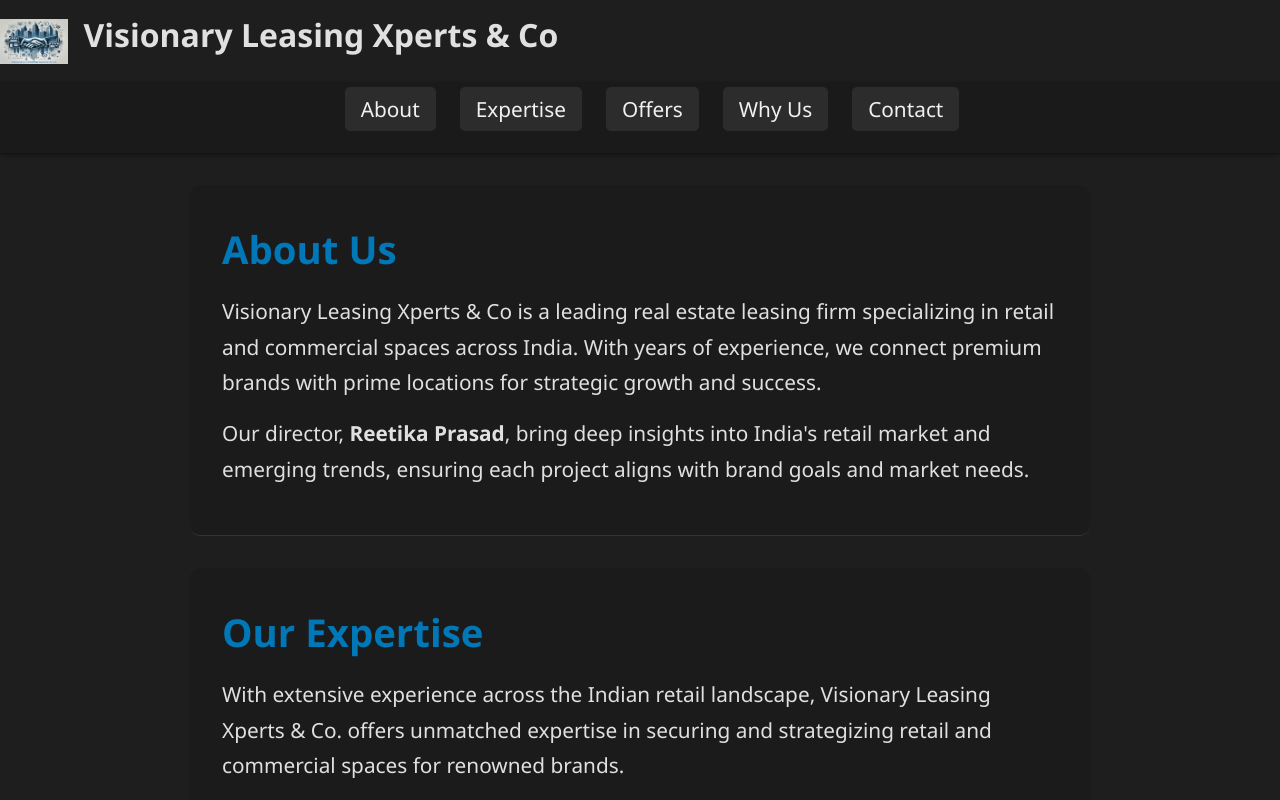
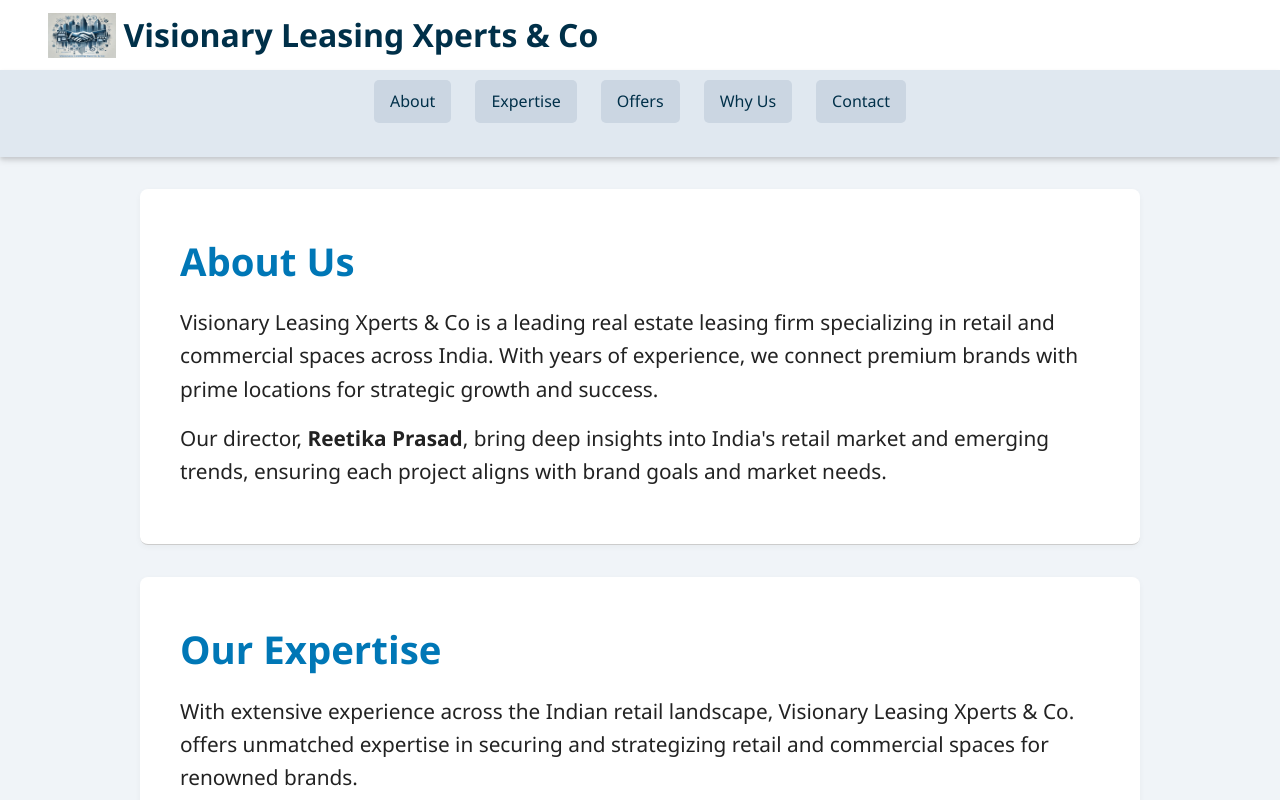
Before and after one commit to AvishiRoy/Visionary-Leasing-Experts-Co, a plain HTML site: page index.html in a window 1280 px wide. Shown: the top 800 px of the page. Drawn offline with Linux system fonts and the light colour scheme.

Commit message:
Add files via upload

```diff
--- a/index.html
+++ b/index.html
@@ -2,7 +2,11 @@
 <html lang="en">
 <head>
   <meta charset="UTF-8" />
-  <meta name="viewport" content="width=device-width, initial-scale=1.0"/>
+  <meta name="viewport" content="width=device-width, initial-scale=1.0, maximum-scale=1.0, user-scalable=no"/>
+  <meta name="description" content="Visionary Leasing Xperts & Co - Leading real estate leasing firm specializing in retail and commercial spaces across India">
+  <meta name="keywords" content="real estate, leasing, retail, commercial, India, property, Reetika Prasad">
+  <meta name="author" content="Visionary Leasing Xperts & Co">
+  <meta name="theme-color" content="#0077b6">
   <title>Visionary Leasing Xperts & Co</title>
   <link rel="stylesheet" href="style.css" />
 </head>
--- a/style.css
+++ b/style.css
@@ -1,4 +1,4 @@
-/* style.css - Updated for better layout and aesthetics */
+/* style.css - Light Theme with Bluish Tint - Mobile Friendly */
 
 * {
   margin: 0;
@@ -8,42 +8,77 @@
 }
 
 body {
-  background-color: #1e1e1e;
-  color: #e0e0e0;
+  background-color: #f0f4f8; /* soft off-white with a bluish tint */
+  color: #222; /* dark text for contrast */
   line-height: 1.7;
-  font-size: 1.3rem; /* increased overall font size */
+  font-size: 1rem; /* Reduced base font size for mobile */
 }
 
-header {
-  background-color: #121212;
-  color: #ffffff;
-  padding: 1rem 2rem;
-  box-shadow: 0 4px 6px rgba(0, 0, 0, 0.3);
+/* Mobile-first responsive design */
+.navbar-container {
+  background-color: #ffffff;
+  box-shadow: 0 4px 6px rgba(0, 0, 0, 0.1);
+  position: sticky;
+  top: 0;
+  z-index: 1000;
 }
 
 /* Logo & Heading Section */
 .header-container {
   display: flex;
   align-items: center;
-  justify-content: flex-start;
+  justify-content: center;
   flex-wrap: wrap;
-  gap: 1rem;
-  padding: 0.5rem 0;
+  gap: 0.5rem;
+  padding: 0.5rem 1rem;
+  text-align: center;
 }
 
 .logo {
-  height: 45px; /* smaller */
+  height: 35px; /* Smaller logo for mobile */
   width: auto;
 }
 
 .header-container h1 {
-  font-size: 2.0rem; /* smaller */
-  flex-grow: 1;
-  text-align: left;
-  margin-right: 45px; /* spacing to center text visually */
+  font-size: 1.2rem; /* Smaller font for mobile */
+  color: #003049;
+  text-align: center;
+  margin: 0;
 }
 
-/* CTA Button Below Heading */
+/* Mobile Navigation */
+.navbar {
+  background-color: #e0e8f0;
+  padding: 0.5rem;
+  text-align: center;
+  box-shadow: 0 2px 4px rgba(0, 0, 0, 0.1);
+}
+
+.navbar ul {
+  list-style: none;
+  display: flex;
+  flex-direction: column; /* Stack vertically on mobile */
+  gap: 0.5rem;
+  padding: 0;
+}
+
+.navbar a {
+  color: #003049;
+  text-decoration: none;
+  font-weight: 500;
+  background-color: #cbd6e2;
+  padding: 0.8rem 1rem;
+  border-radius: 5px;
+  transition: background-color 0.3s ease;
+  display: block; /* Full width on mobile */
+  font-size: 0.9rem;
+}
+
+.navbar a:hover {
+  background-color: #aac4db;
+}
+
+/* CTA Button */
 .cta-container {
   display: flex;
   justify-content: center;
@@ -51,50 +86,18 @@ header {
 }
 
 .cta-button {
-  background-color: #0077b6; /* darker blue */
+  background-color: #0077b6;
   color: white;
-  padding: 0.6rem 1.4rem;
+  padding: 0.8rem 1.5rem;
   border-radius: 6px;
   text-decoration: none;
   font-weight: bold;
   transition: background-color 0.3s ease;
+  font-size: 1rem;
 }
 
 .cta-button:hover {
   background-color: #0096c7;
-}
-
-/* Navbar Styles */
-.navbar {
-  background-color: #1a1a1a;
-  padding: 0.6rem 1rem;
-  text-align: center;
-  position: sticky;
-  top: 0;
-  z-index: 1000;
-  box-shadow: 0 2px 4px rgba(0, 0, 0, 0.4);
-}
-
-.navbar ul {
-  list-style: none;
-  display: flex;
-  justify-content: center;
-  gap: 1.5rem;
-  flex-wrap: wrap;
-}
-
-.navbar a {
-  color: #f1f1f1;
-  text-decoration: none;
-  font-weight: 500;
-  background-color: #2c2c2c;
-  padding: 0.5rem 1rem;
-  border-radius: 5px;
-  transition: background-color 0.3s ease;
-}
-
-.navbar a:hover {
-  background-color: #444;
 }
 
 /* Headings */
@@ -103,13 +106,14 @@ h1, h2, h3 {
 }
 
 h2 {
-  font-size: 2.4rem;
-  color: #0077b6; /* darker blue */
+  font-size: 1.8rem; /* Smaller for mobile */
+  color: #0077b6;
+  text-align: center;
 }
 
 h3 {
-  font-size: 1.5rem;
-  color: #00a4d6;
+  font-size: 1.3rem; /* Smaller for mobile */
+  color: #005f86;
   border-left: 4px solid #0077b6;
   padding-left: 0.6rem;
   margin-top: 1.5rem;
@@ -117,24 +121,32 @@ h3 {
 
 /* Sections */
 section {
-  padding: 2rem;
-  max-width: 900px;
-  margin: 2rem auto;
-  border-bottom: 1px solid #333;
-  background-color: #1b1b1b;
-  border-radius: 10px;
+  padding: 1.5rem 1rem; /* Reduced padding for mobile */
+  max-width: 100%; /* Full width on mobile */
+  margin: 1rem 0.5rem; /* Reduced margins */
+  border-bottom: 1px solid #ccc;
+  background-color: #ffffff;
+  border-radius: 8px;
+  box-shadow: 0 2px 6px rgba(0, 0, 0, 0.04);
 }
 
 p {
   margin-bottom: 1rem;
-  font-size: 1.3rem;
+  font-size: 1rem; /* Smaller font for mobile */
+  color: #222;
+  line-height: 1.6;
 }
 
 /* Lists */
 ul {
   list-style-type: disc;
-  padding-left: 1.5rem;
+  padding-left: 1.2rem;
   margin-bottom: 1rem;
+}
+
+ul li {
+  margin-bottom: 0.5rem; /* Add spacing between list items */
+  font-size: 0.95rem;
 }
 
 ul li::marker {
@@ -144,20 +156,189 @@ ul li::marker {
 /* Footer */
 footer {
   text-align: center;
-  background-color: #121212;
-  color: #ccc;
+  background-color: #e6edf5;
+  color: #555;
   padding: 1rem;
-  font-size: 1.1rem;
-  margin-top: 3rem;
-  border-top: 1px solid #333;
+  font-size: 0.9rem;
+  margin-top: 2rem;
+  border-top: 1px solid #ccc;
 }
 
 /* General Links */
 a {
-  color: #0096c7;
+  color: #0077b6;
   text-decoration: none;
 }
 
 a:hover {
   text-decoration: underline;
 }
+
+/* Tablet Styles (768px and up) */
+@media (min-width: 768px) {
+  body {
+    font-size: 1.1rem;
+  }
+
+  .header-container {
+    justify-content: flex-start;
+    text-align: left;
+    padding: 0.5rem 2rem;
+  }
+
+  .logo {
+    height: 40px;
+  }
+
+  .header-container h1 {
+    font-size: 1.6rem;
+    text-align: left;
+  }
+
+  .navbar ul {
+    flex-direction: row;
+    justify-content: center;
+    gap: 1rem;
+  }
+
+  .navbar a {
+    display: inline-block;
+    padding: 0.5rem 1rem;
+    font-size: 1rem;
+  }
+
+  h2 {
+    font-size: 2rem;
+    text-align: left;
+  }
+
+  h3 {
+    font-size: 1.4rem;
+  }
+
+  section {
+    padding: 2rem;
+    max-width: 800px;
+    margin: 1.5rem auto;
+  }
+
+  p {
+    font-size: 1.1rem;
+  }
+
+  ul li {
+    font-size: 1rem;
+  }
+
+  footer {
+    font-size: 1rem;
+  }
+}
+
+/* Desktop Styles (1024px and up) */
+@media (min-width: 1024px) {
+  body {
+    font-size: 1.3rem;
+  }
+
+  .header-container {
+    padding: 0.5rem 2rem;
+  }
+
+  .logo {
+    height: 45px;
+  }
+
+  .header-container h1 {
+    font-size: 2rem;
+    margin-right: 45px;
+  }
+
+  .navbar {
+    padding: 0.6rem 1rem;
+  }
+
+  .navbar ul {
+    gap: 1.5rem;
+  }
+
+  .navbar a {
+    padding: 0.5rem 1rem;
+    font-size: 1rem;
+  }
+
+  h2 {
+    font-size: 2.4rem;
+  }
+
+  h3 {
+    font-size: 1.5rem;
+  }
+
+  section {
+    padding: 2rem;
+    max-width: 900px;
+    margin: 2rem auto;
+  }
+
+  p {
+    font-size: 1.3rem;
+  }
+
+  ul li {
+    font-size: 1.1rem;
+  }
+
+  footer {
+    font-size: 1.1rem;
+  }
+}
+
+/* Large Desktop Styles (1200px and up) */
+@media (min-width: 1200px) {
+  .header-container {
+    padding: 0.5rem 3rem;
+  }
+
+  section {
+    padding: 2.5rem;
+    max-width: 1000px;
+  }
+}
+
+/* Touch-friendly improvements for mobile */
+@media (max-width: 767px) {
+  .navbar a {
+    min-height: 44px; /* Minimum touch target size */
+    display: flex;
+    align-items: center;
+    justify-content: center;
+  }
+
+  .cta-button {
+    min-height: 44px;
+    display: flex;
+    align-items: center;
+    justify-content: center;
+  }
+
+  /* Improve readability on small screens */
+  section {
+    margin: 0.5rem;
+    border-radius: 6px;
+  }
+
+  /* Better spacing for mobile */
+  h2, h3 {
+    margin-top: 1rem;
+  }
+
+  /* Optimize list spacing */
+  ul {
+    padding-left: 1rem;
+  }
+
+  ul li {
+    margin-bottom: 0.3rem;
+  }
+}
```
